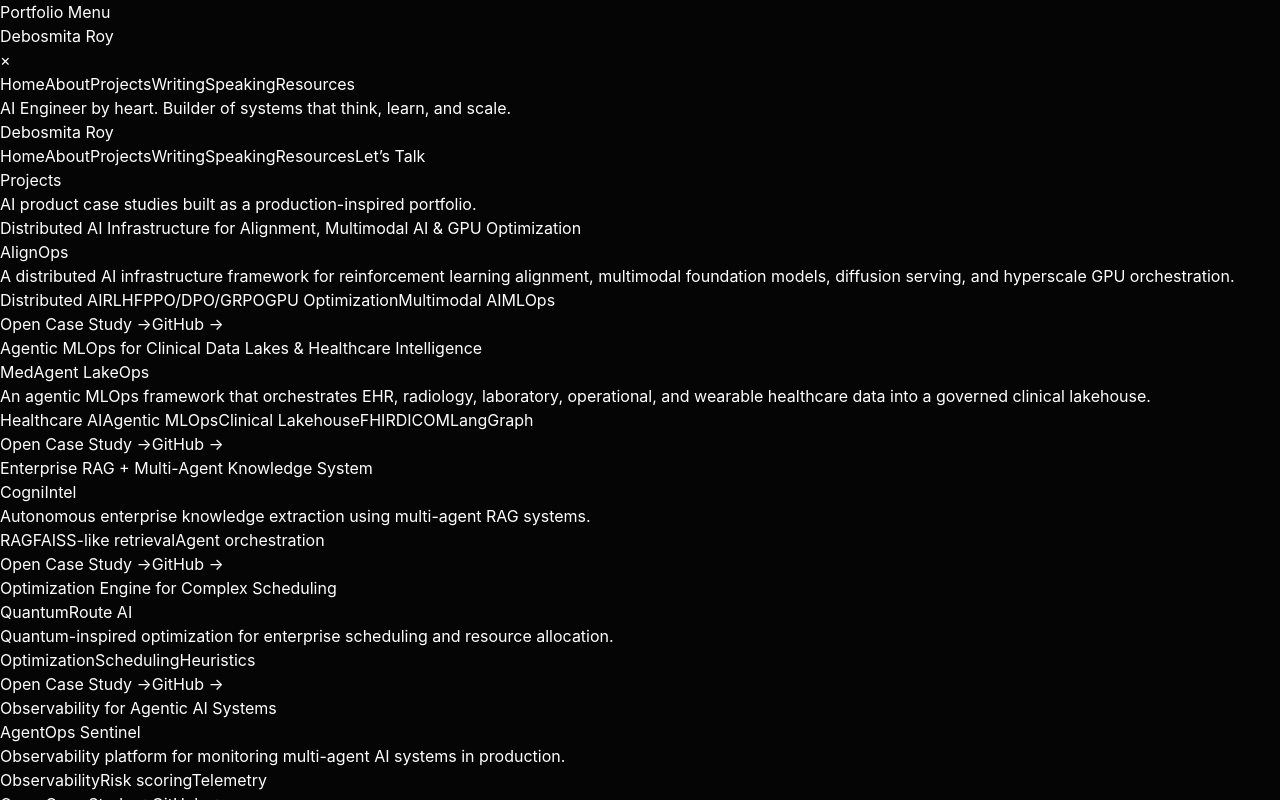
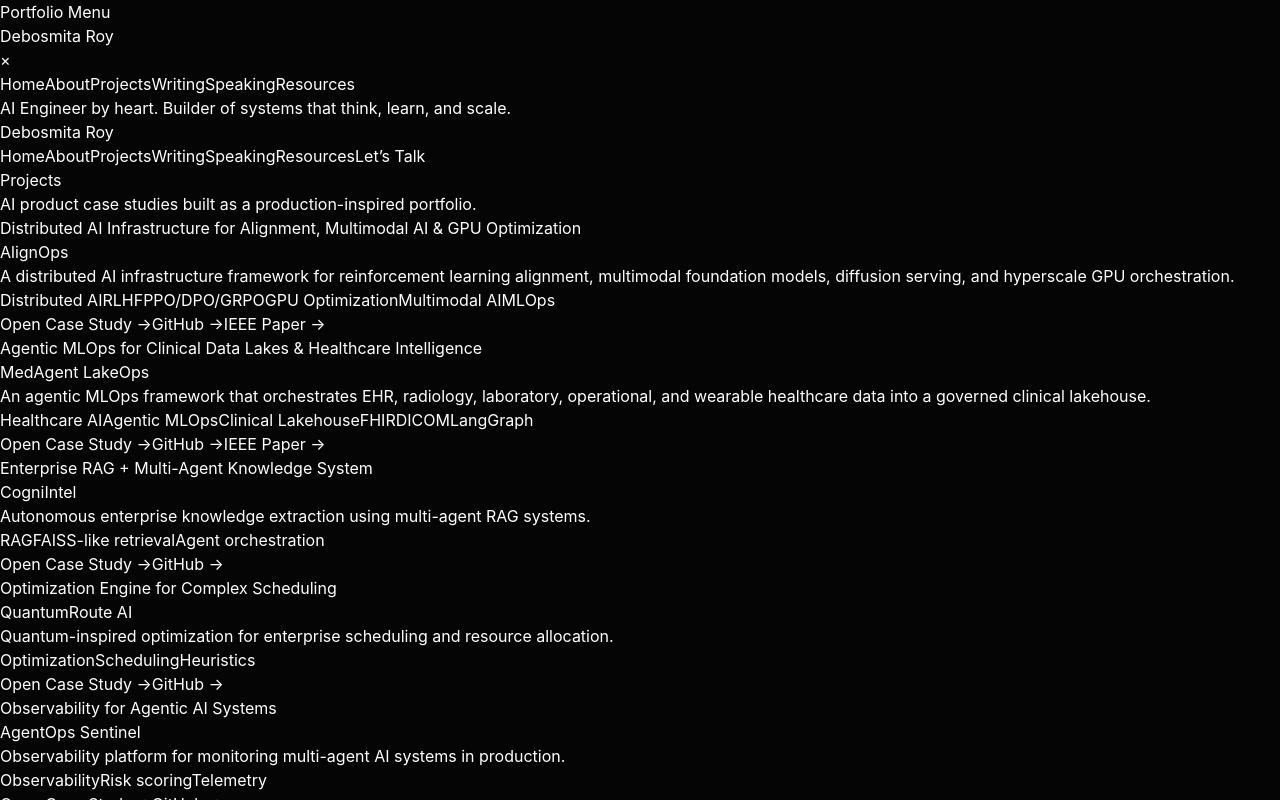
Before and after one commit to debosmita-29/casestudy-projects, a React (Vite) app in the folder apps/debosmita-ai-portfolio/web/: page / in a window 1280 px wide. Both pictures are taken after a click on the button "View My Work →". Shown: the top 800 px of the page. Built offline with nearby package versions, Linux system fonts and the light colour scheme.

Commit message:
Update App.jsx

```diff
--- a/apps/debosmita-ai-portfolio/web/src/App.jsx
+++ b/apps/debosmita-ai-portfolio/web/src/App.jsx
@@ -1022,7 +1022,10 @@ function ProjectsPage({ openCaseStudy }) {
     <PageShell eyebrow="Projects" title="AI product case studies built as a production-inspired portfolio.">
       <div className="grid gap-8 md:grid-cols-2">
         {projects.map((project) => (
-          <article key={project.title} className="rounded-[2rem] border border-zinc-800 bg-zinc-950 p-8 transition hover:-translate-y-1 hover:border-zinc-600">
+          <article
+            key={project.title}
+            className="rounded-[2rem] border border-zinc-800 bg-zinc-950 p-8 transition hover:-translate-y-1 hover:border-zinc-600"
+          >
             <p className="text-sm uppercase tracking-[0.25em] text-zinc-500">{project.subtitle}</p>
             <h2 className="mt-4 text-3xl font-bold">{project.title}</h2>
             <p className="mt-5 leading-8 text-zinc-400">{project.desc}</p>
@@ -1036,12 +1039,35 @@ function ProjectsPage({ openCaseStudy }) {
             </div>
 
             <div className="mt-7 flex flex-wrap gap-3">
-              <button type="button" onClick={() => openCaseStudy(project.slug)} className="inline-flex rounded-2xl bg-white px-5 py-3 font-semibold text-black transition hover:scale-[1.02]">
+              <button
+                type="button"
+                onClick={() => openCaseStudy(project.slug)}
+                className="inline-flex rounded-2xl bg-white px-5 py-3 font-semibold text-black transition hover:scale-[1.02]"
+              >
                 Open Case Study →
               </button>
-              <a href={project.githubLink} target="_blank" rel="noreferrer" className="inline-flex rounded-2xl border border-zinc-700 px-5 py-3 font-semibold text-white transition hover:border-zinc-500 hover:bg-zinc-900">
-                GitHub →
-              </a>
+
+              {project.githubLink && (
+                <a
+                  href={project.githubLink}
+                  target="_blank"
+                  rel="noreferrer"
+                  className="inline-flex rounded-2xl border border-zinc-700 px-5 py-3 font-semibold text-white transition hover:border-zinc-500 hover:bg-zinc-900"
+                >
+                  GitHub →
+                </a>
+              )}
+
+              {project.paperLink && (
+                <a
+                  href={project.paperLink}
+                  target="_blank"
+                  rel="noreferrer"
+                  className="inline-flex rounded-2xl border border-[#caa177]/60 px-5 py-3 font-semibold text-[#caa177] transition hover:bg-[#caa177] hover:text-black"
+                >
+                  IEEE Paper →
+                </a>
+              )}
             </div>
           </article>
         ))}
@@ -1049,6 +1075,39 @@ function ProjectsPage({ openCaseStudy }) {
     </PageShell>
   );
 }
+
+// function ProjectsPage({ openCaseStudy }) {
+//   return (
+//     <PageShell eyebrow="Projects" title="AI product case studies built as a production-inspired portfolio.">
+//       <div className="grid gap-8 md:grid-cols-2">
+//         {projects.map((project) => (
+//           <article key={project.title} className="rounded-[2rem] border border-zinc-800 bg-zinc-950 p-8 transition hover:-translate-y-1 hover:border-zinc-600">
+//             <p className="text-sm uppercase tracking-[0.25em] text-zinc-500">{project.subtitle}</p>
+//             <h2 className="mt-4 text-3xl font-bold">{project.title}</h2>
+//             <p className="mt-5 leading-8 text-zinc-400">{project.desc}</p>
+
+//             <div className="mt-6 flex flex-wrap gap-2">
+//               {project.tags.map((tag) => (
+//                 <span key={tag} className="rounded-full border border-zinc-700 px-3 py-1 text-xs text-zinc-400">
+//                   {tag}
+//                 </span>
+//               ))}
+//             </div>
+
+//             <div className="mt-7 flex flex-wrap gap-3">
+//               <button type="button" onClick={() => openCaseStudy(project.slug)} className="inline-flex rounded-2xl bg-white px-5 py-3 font-semibold text-black transition hover:scale-[1.02]">
+//                 Open Case Study →
+//               </button>
+//               <a href={project.githubLink} target="_blank" rel="noreferrer" className="inline-flex rounded-2xl border border-zinc-700 px-5 py-3 font-semibold text-white transition hover:border-zinc-500 hover:bg-zinc-900">
+//                 GitHub →
+//               </a>
+//             </div>
+//           </article>
+//         ))}
+//       </div>
+//     </PageShell>
+//   );
+// }
 
 function CaseStudyPage({ project, goToPage }) {
   return (
```
